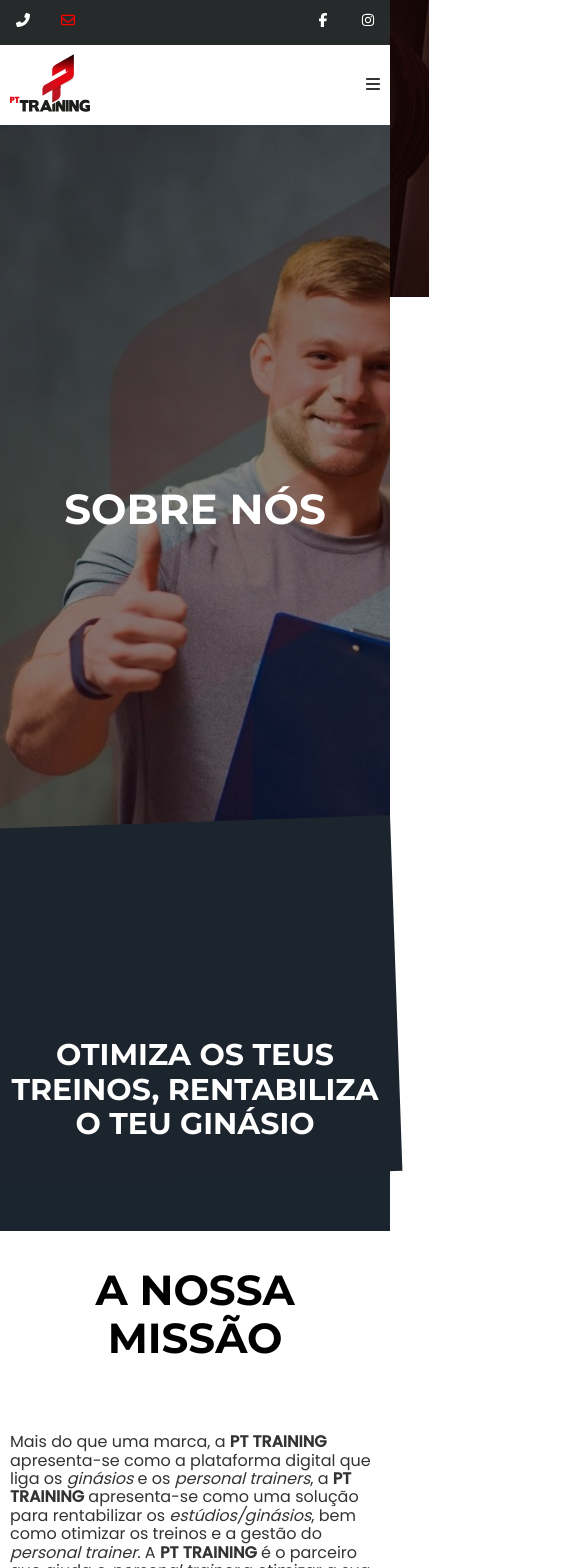
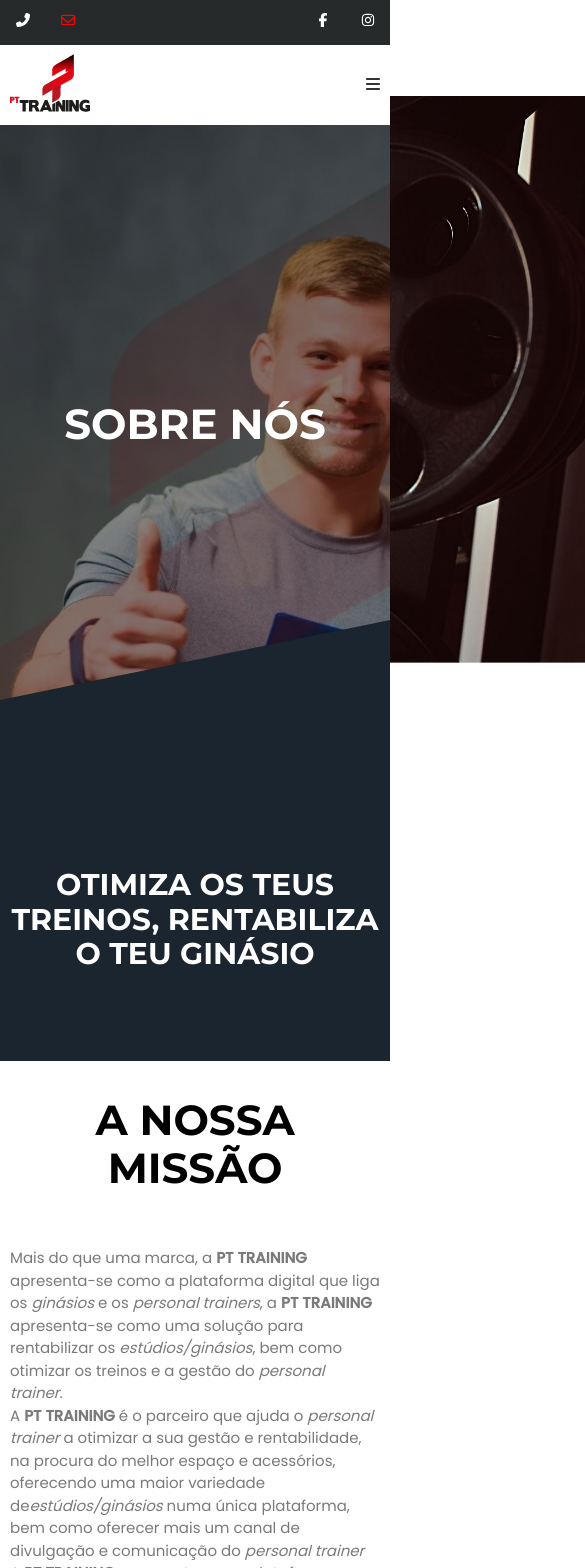
Before and after one commit to sbarza/my-agenda, a React (Create React App) app in the folder frontend/: page /about-us in a window 390 px wide. Shown: the top 1568 px of the page, 585 px wide, since content can reach past the window. Built offline with nearby package versions, Linux system fonts and the light colour scheme.

Commit message:
last responsive UI adjusts

```diff
--- a/frontend/src/components/AboutUs/AboutUs.js
+++ b/frontend/src/components/AboutUs/AboutUs.js
@@ -10,9 +10,12 @@
 const AboutUs = () => {
   return (
     <>
-      <section className={styles["container-top-image"]}>
+      <section className={styles["container-top"]}>
         <img src={AboutUsImagem1} alt="Personal Trainer"/>
         <h2 className={"title--alpha fadeInUp animated"}>SOBRE NÓS</h2>
+        <svg class={styles["container-bottom__blue-bar-svg"]} xmlns="http://www.w3.org/2000/svg" viewBox="0 0 1000 100" preserveAspectRatio="none">
+          <path class={styles["container-bottom__blue-bar-path"]} d="M0,6V0h1000v100L0,6z"></path>
+        </svg>
       </section>
 
       <section className={styles["container-top-title"]}>
@@ -25,7 +28,8 @@
           <p>Mais do que uma marca, a <strong>PT TRAINING </strong> apresenta-se como a plataforma digital
             que liga os <em>ginásios</em> e os <em>personal trainers</em>, a <strong>PT TRAINING </strong>
             apresenta-se como uma solução para rentabilizar os <em>estúdios/ginásios</em>, bem como
-            otimizar os treinos e a gestão do <em>personal trainer</em>. A <strong>PT TRAINING </strong>
+            otimizar os treinos e a gestão do <em>personal trainer</em>.<br/>
+            A <strong>PT TRAINING </strong>
             é o parceiro que ajuda o <em>personal trainer</em> a otimizar a sua gestão e rentabilidade,
             na procura do melhor espaço e acessórios, oferecendo uma maior variedade de
             <em>estúdios/ginásios</em> numa única plataforma, bem como oferecer mais um canal de
--- a/frontend/src/components/AboutUs/AboutUs.module.css
+++ b/frontend/src/components/AboutUs/AboutUs.module.css
@@ -1,12 +1,16 @@
-.container-top-image,
-.container-bottom__wrapper {
+.container-top,
+.container-bottom {
   position: relative;
   z-index: 1;
-  overflow: hidden;
-  max-height: 750px;
 }
 
-.container-top-image::before {
+.container-top {
+  max-height: 750px;
+  overflow: hidden;
+  transition: max-height 1s;
+}
+
+.container-top::before {
   content: "";
   position: absolute;
   z-index: 1;
@@ -16,27 +20,31 @@
   opacity: .47;
 }
 
-.container-top-image img {
+.container-top img {
   display: block;
-  transform: translateY(calc(25vh - 20vw));
+  transform: scale(1.2);
   width: 100%;
   height: auto;
 }
 
 @media only screen and (max-width: 1210px) {
-  .container-top-image img {
+  .container-top img {
     min-width: 1210px;
     min-height: 837px;
   }
 }
 
 @media only screen and (max-width: 1024px) {
-  .container-top-image img {
+  .container-top {
+    max-height: 580px;
+  }
+
+  .container-top img {
     transform: translateX(-60px);
   }
 }
 
-.container-top-image h2 {
+.container-top h2 {
   position: absolute;
   z-index: 1;
   top: calc(50% - 15px);
@@ -53,19 +61,6 @@
   background-color: var(--color-1B252F);
 }
 
-.container-top-title:before {
-  content: "";
-  position: absolute;
-  z-index: 1;
-  background: #1c252e;
-  width: 110%;
-  height: 100%;
-  right: 0;
-  top: -60px;
-  transform-origin: 100% 0;
-  transform: rotate(-2deg);
-}
-
 .container-top-title h2 {
   position: absolute;
   z-index: 1;
@@ -77,11 +72,7 @@
   text-align: center;
 }
 
-.our-mission h2,
-.porque-pt-training h2,
-.perguntas-frequentes h2,
-.dizem-sobre-pt-training h2,
-.pt-training-parceiro h2 {
+.our-mission h2 {
   color: var(--color-black);
   font-family: var(--font-family-montserrat);
   font-size: var(--font-size-alpha);
@@ -94,7 +85,6 @@
     font-size: var(--font-size-beta-2);
   }
 }
-
 
 .our-mission {
   position: relative;
@@ -114,7 +104,7 @@
   flex-basis: 100%;
 }
 
-.our-mission > p {
+.our-mission-wrapper > p {
   font-family: var(--font-family-poppins);
   font-size: var(--font-size-delta-sm);
   color: var(--color-7A7A7A);
@@ -166,9 +156,7 @@
 }
 
 .container-bottom {
-  position: relative;
-  z-index: 1;
-  height: 750px;
+  height: calc(20vh + 25vw);
   border-top: 2px solid var(--color-red);
 }
 
@@ -182,39 +170,38 @@
   opacity: .47;
 }
 
-/* .container-bottom__bottom-red-bar::before {
-  content: "";
-  position: absolute;
-  z-index: 1;
-  background: var(--color-red);
-  width: 110%;
-  height: 100%;
-  right: 0;
-  top: -60px;
-  transform-origin: 100% 0;
-  transform: rotate(-2deg);
-} */
-
-.container-bottom__red-bar-svg {
+.container-bottom__red-bar-svg,
+.container-bottom__blue-bar-svg {
   transform: rotateX(180deg);
   position: absolute;
   z-index: 1;
   bottom: 0;
+  width: 100%;
+}
+
+.container-bottom__red-bar-svg {
   height: 30px;
-  width: 100%;
+}
+
+.container-bottom__blue-bar-svg {
+  height: 85px;
 }
 
 .container-bottom__red-bar-path {
   fill: var(--color-red);
 }
 
+.container-bottom__blue-bar-path {
+  fill: var(--color-1B252F);
+}
+
 .container-bottom__title-top,
 .container-bottom__title-middle {
-  position: absolute;
+  width: calc(100% - 40px);
+  max-width: 1160px;
+  position: relative;
   z-index: 1;
-  left: calc(50% - 600px);
-  width: 1160px;
-  margin: 0;
+  margin: 0 auto;
   font-family: var(--font-family-montserrat);
   font-size: var(--font-size-beta-4);
   font-weight: 600;
@@ -245,5 +232,35 @@
   top: 0;
   width: 100%;
   height: auto;
-  transform: scale(1.2);
+  transform: scale(1.4);
 }
+
+@media only screen and (max-width: 1240px) {
+  /* .container-bottom {
+    height: 580px;
+  } */
+
+  .container-bottom__title-middle {
+    top: 20%;
+  }
+}
+
+@media only screen and (max-width: 1024px) {
+
+  .container-bottom__title-top,
+  .container-bottom__title-middle {
+    margin: 0 5%;
+    width: 80%;
+    padding: 7% 5%;
+  }
+
+  .container-bottom__title-middle {
+    top: 10%;
+  }
+
+  .container-bottom-img {
+    transform: scale(2.1);
+    bottom: 330px;
+    top: unset;
+  }
+}
```
